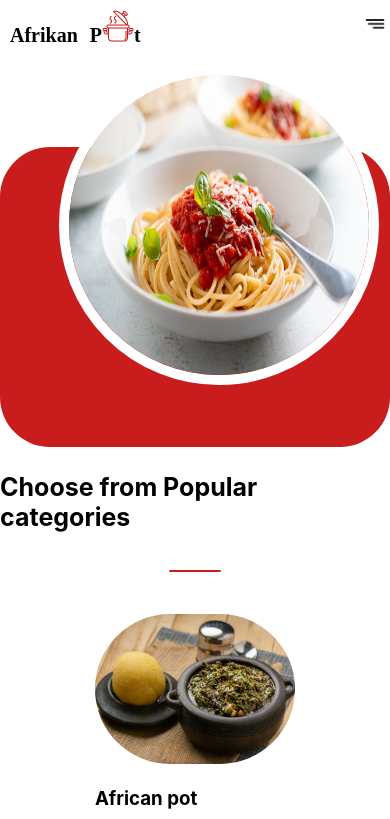
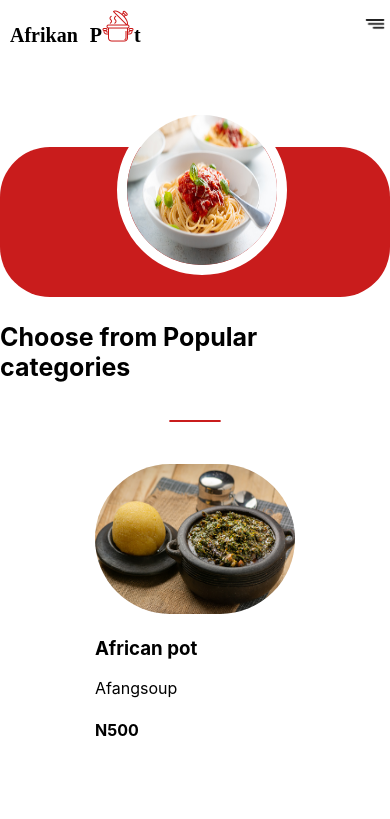
Before and after one commit to damax-codz/RestaurantWebsite, a React (Create React App) app: page /products in a window 390 px wide. Shown: the top 819 px of the page. Built offline with nearby package versions, Linux system fonts and the light colour scheme.

Commit message:
making changes

```diff
--- a/src/components/Products/Products.css
+++ b/src/components/Products/Products.css
@@ -140,6 +140,6 @@
 }
 @media (max-width:500px) {
     .uni h2{width: 0%;display: none;}
-    .uni{justify-content: center;}
-    .oj{width: 70%;}
+    .uni{justify-content: center;height: 150px;}
+    .oj img{width: 150px;height: 150px;margin-top: -60px;}
 }
```
